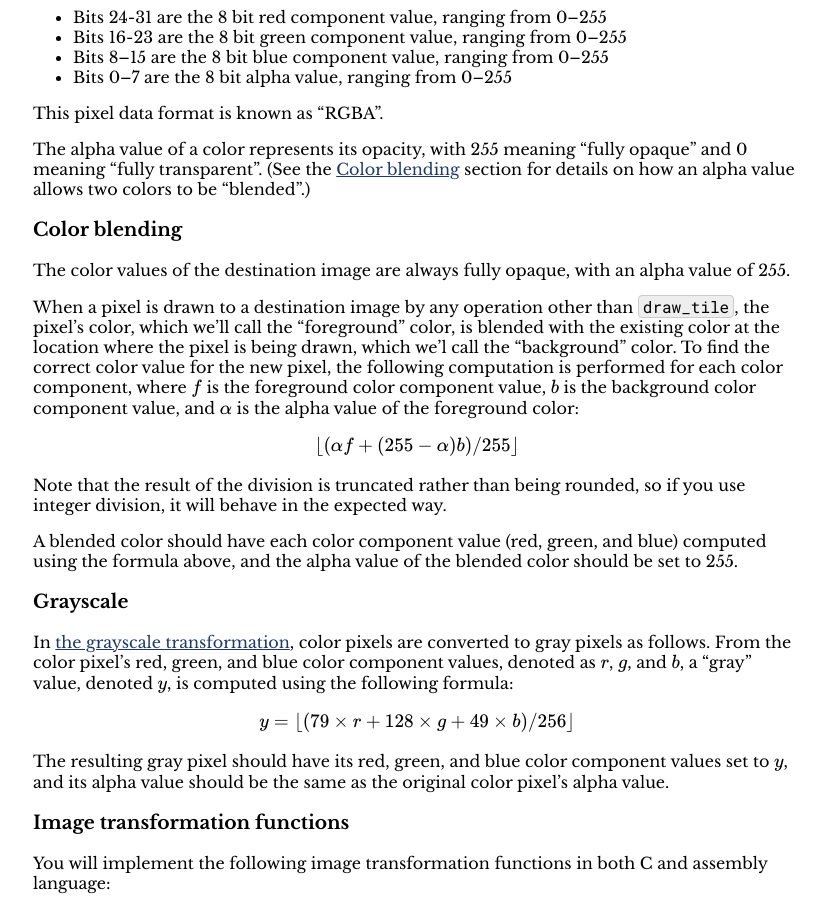
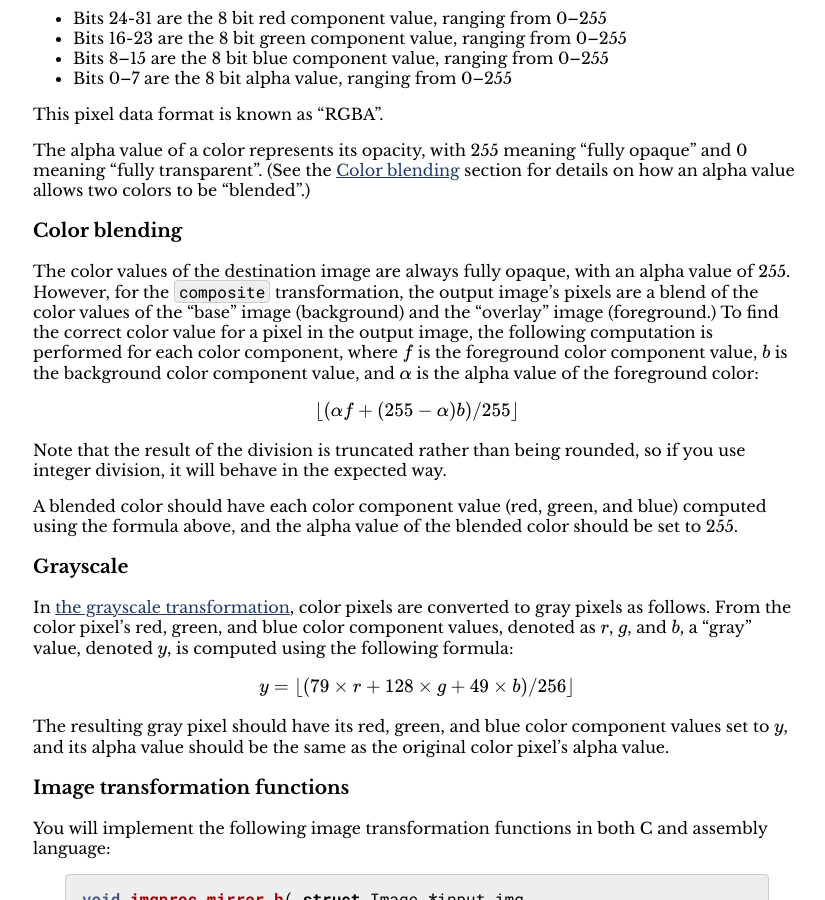
Before and after one commit to jhucsf/fall2024, a Jekyll site: the page built from assign/assign02.md, in a window 1280 px wide and 900 px high, scrolled down 3002 px. Shown: the whole window, without its empty margins (223-1048 px from the left). Built offline with Jekyll 4.4.1, drawn with Linux system fonts in a browser that asks for light colours; formulas are drawn with MathJax 3; some of the changed text lies outside the part shown.

Commit message:
fix obsolete language

````diff
--- a/assign/assign02.md
+++ b/assign/assign02.md
@@ -49,7 +49,8 @@ is quite challenging, and is worth only 3% of the assignment grade.
 Note that in each milestone, we expect all of the tests executed
 by your unit test program to pass. For Milestone 2 in particular, you can
 comment out calls to test functions that aren't related to
-`draw_pixel`. For example, for Milestone 2 your `imgproc_test.c`'s
+the `mirror_h`. `mirror_v`, and `grayscale` transformations.
+For example, for Milestone 2 your `imgproc_test.c`'s
 `main` function might have code similar to the following:
 
 ```c
@@ -176,13 +177,11 @@ an alpha value allows two colors to be "blended".)
 ### Color blending
 
 The color values of the destination image are always fully opaque,
-with an alpha value of 255.
-
-When a pixel is drawn to a destination image by any operation other than
-`draw_tile`, the pixel's color, which we'll call the "foreground" color,
-is blended with the existing color at the location where the pixel is being
-drawn, which we'l call the "background" color. To find the correct color
-value for the new pixel, the following computation is performed for
+with an alpha value of 255. However, for the `composite` transformation,
+the output image's pixels are a blend of the color values of the
+"base" image (background) and the "overlay" image (foreground.)
+To find the correct color value for a pixel in the output image, the
+following computation is performed for
 each color component, where $$f$$ is the foreground color component value,
 $$b$$ is the background color component value, and $$\alpha$$ is the
 alpha value of the foreground color:
````
